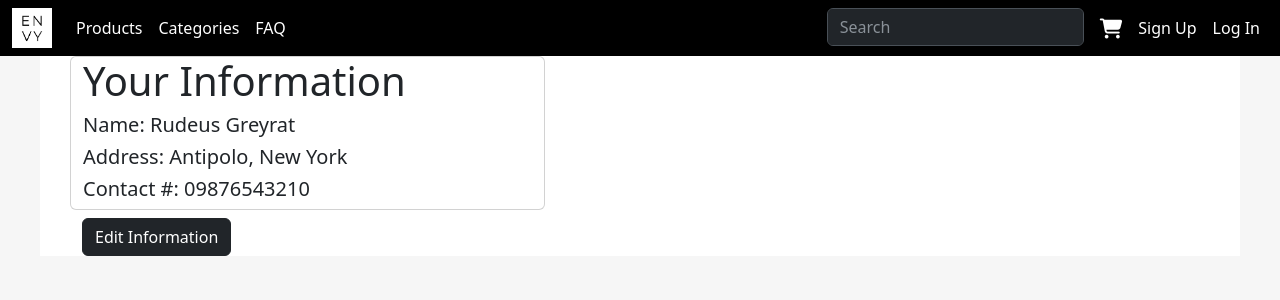
After one commit to recoder99/clothing-site, a Django app: template home/templates/home/information.html in a window 1280 px wide. The commit adds this page. Shown: the top 300 px of the page. Run offline with Django 3.2, Linux system fonts and the light colour scheme; the template is opened without the code that fills it, so the values that code supplies are empty.

Commit message:
created information page

```diff
--- a/home/templates/home/base.html
+++ b/home/templates/home/base.html
@@ -24,8 +24,10 @@
       referrerpolicy="no-referrer"
     />
 
-    <script type="text/javascript" src="{% static 'jquery-3.7.0.min.js' %}">
-    </script>
+    <script
+      type="text/javascript"
+      src="{% static 'jquery-3.7.0.min.js' %}"
+    ></script>
     <title>Envy</title>
 
     <style>
@@ -40,17 +42,17 @@
         color: #d6d6d6;
       }
 
-      .product-image{
-        width:260px;
-        height:390px;
-        overflow:hidden;
-    }
+      .product-image {
+        width: 260px;
+        height: 390px;
+        overflow: hidden;
+      }
 
-    .cart-img{
-      width:140px;
-      height:200px;
-      overflow:hidden;
-    }
+      .cart-img {
+        width: 140px;
+        height: 200px;
+        overflow: hidden;
+      }
     </style>
   </head>
   <body class="px-50">
@@ -103,8 +105,8 @@
           </li>
           {% if request.user.is_authenticated %}
           <li class="nav-item">
-            <a class="nav-link" href="/login"
-              >Welcome! {{request.user.username}}</a
+            <a class="nav-link" href="/information"
+              >{{request.user.username}}</a
             >
           </li>
           <li class="nav-item">
--- /dev/null
+++ b/home/templates/home/information.html
@@ -0,0 +1,27 @@
+{% extends "home/base.html" %} {%block content%} {%load static%}
+
+<div
+  class="bg-white mx-auto position-relative"
+  style="width: 1200px; height: 5000"
+>
+  <div class="container">
+    <div class="row">
+      <!--Current information-->
+      <div class="card col-5">
+        <h1>Your Information</h1>
+        <h5>Name: Rudeus Greyrat</h5>
+        <h5>Address: Antipolo, New York</h5>
+        <h5>Contact #: 09876543210</h5>
+      </div>
+      <!--Edit Information button-->
+      <div>
+        <a href="#">
+          <button type="button" class="btn btn-dark mt-2">
+            Edit Information
+          </button>
+        </a>
+      </div>
+    </div>
+  </div>
+</div>
+{%endblock%}
```
Also changed, not shown: home/urls.py (+9 -8 lines), home/views.py (+20 -11 lines).
